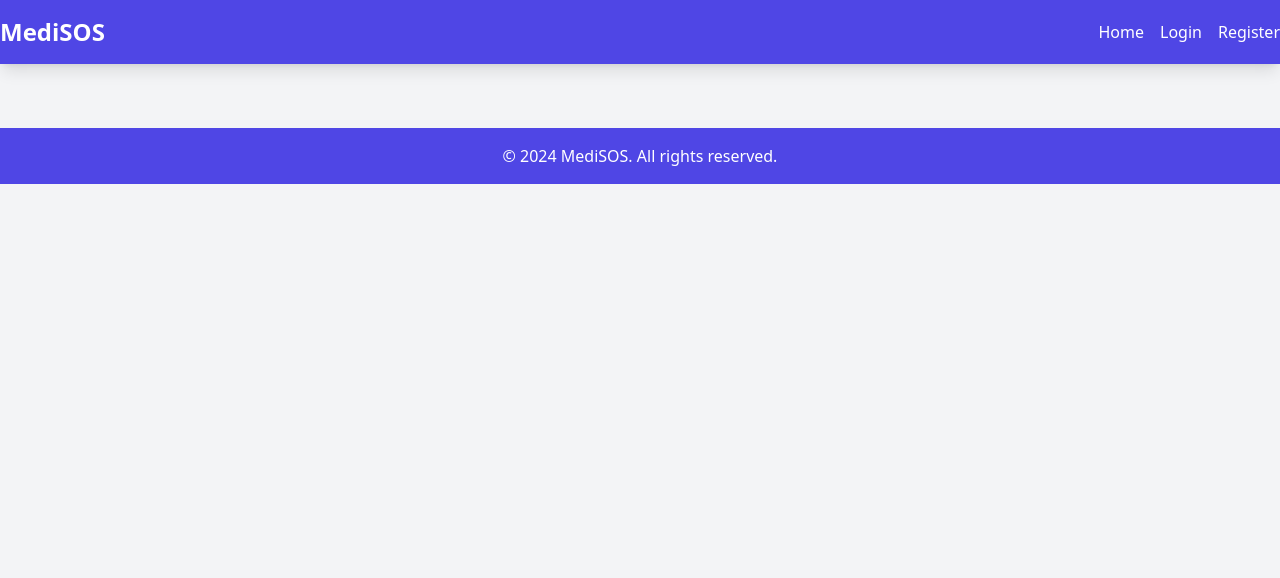
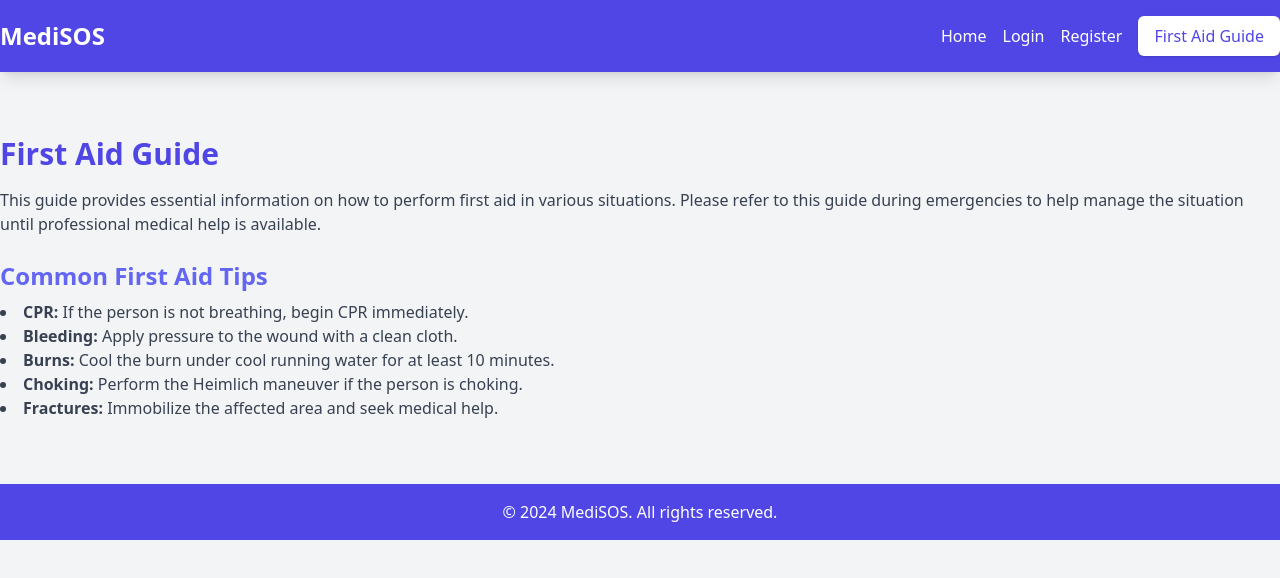
Before and after one commit to Aman-Siingh/health-reminder, a React (Vite) app: page /guide in a window 1280 px wide. Shown: the top 578 px of the page. Built offline with nearby package versions, Linux system fonts and the light colour scheme.

Commit message:
added first aid button

```diff
--- a/src/App.jsx
+++ b/src/App.jsx
@@ -1,9 +1,61 @@
+// import React from 'react';
+// import { BrowserRouter as Router, Routes, Route, Link } from 'react-router-dom';
+// import Home from './pages/Home';
+// import Login from './pages/Login';
+// import Register from './pages/Register';
+// import Dashboard from './pages/Dashboard';
+
+// function App() {
+//   return (
+//     <Router>
+//       <div className="min-h-screen bg-gray-100 text-gray-900">
+//         <header className="bg-indigo-600 shadow-lg py-4">
+//           <nav className="container mx-auto flex justify-between items-center">
+//             <Link to="/" className="text-white text-2xl font-bold">
+//             MediSOS
+//             </Link>
+//             <div className="space-x-4">
+//               <Link to="/" className="text-white hover:text-indigo-300 transition duration-300">
+//                 Home
+//               </Link>
+//               <Link to="/login" className="text-white hover:text-indigo-300 transition duration-300">
+//                 Login
+//               </Link>
+//               <Link to="/register" className="text-white hover:text-indigo-300 transition duration-300">
+//                 Register
+//               </Link>
+//             </div>
+//           </nav>
+//         </header>
+
+//         <main className="container mx-auto py-8">
+//           <Routes>
+//             <Route path="/" element={<Home />} />
+//             <Route path="/login" element={<Login />} />
+//             <Route path="/register" element={<Register />} />
+//             <Route path="/dashboard" element={<Dashboard />} />
+//           </Routes>
+//         </main>
+
+//         <footer className="bg-indigo-600 py-4">
+//           <div className="container mx-auto text-center text-white">
+//             &copy; 2024 MediSOS. All rights reserved.
+//           </div>
+//         </footer>
+//       </div>
+//     </Router>
+//   );
+// }
+
+// export default App;
+
 import React from 'react';
 import { BrowserRouter as Router, Routes, Route, Link } from 'react-router-dom';
 import Home from './pages/Home';
 import Login from './pages/Login';
 import Register from './pages/Register';
 import Dashboard from './pages/Dashboard';
+import Guide from './pages/Guide'; // Import the new Guide page
 
 function App() {
   return (
@@ -12,9 +64,9 @@ function App() {
         <header className="bg-indigo-600 shadow-lg py-4">
           <nav className="container mx-auto flex justify-between items-center">
             <Link to="/" className="text-white text-2xl font-bold">
-            MediSOS
+              MediSOS
             </Link>
-            <div className="space-x-4">
+            <div className="space-x-4 flex items-center">
               <Link to="/" className="text-white hover:text-indigo-300 transition duration-300">
                 Home
               </Link>
@@ -23,6 +75,12 @@ function App() {
               </Link>
               <Link to="/register" className="text-white hover:text-indigo-300 transition duration-300">
                 Register
+              </Link>
+              <Link
+                to="/guide"
+                className="bg-white text-indigo-600 px-4 py-2 rounded-md shadow hover:bg-indigo-50 transition duration-300"
+              >
+                First Aid Guide
               </Link>
             </div>
           </nav>
@@ -34,6 +92,7 @@ function App() {
             <Route path="/login" element={<Login />} />
             <Route path="/register" element={<Register />} />
             <Route path="/dashboard" element={<Dashboard />} />
+            <Route path="/guide" element={<Guide />} /> {/* Add the Guide route */}
           </Routes>
         </main>
 
--- /dev/null
+++ b/src/pages/Guide.jsx
@@ -0,0 +1,27 @@
+// src/pages/Guide.js
+import React from 'react';
+
+function Guide() {
+  return (
+    <div className="container mx-auto py-8">
+      <h1 className="text-3xl font-bold text-indigo-600 mb-4">First Aid Guide</h1>
+      <p className="text-gray-700">
+        This guide provides essential information on how to perform first aid in various situations.
+        Please refer to this guide during emergencies to help manage the situation until professional
+        medical help is available.
+      </p>
+      <section className="mt-6">
+        <h2 className="text-2xl font-semibold text-indigo-500">Common First Aid Tips</h2>
+        <ul className="list-disc list-inside mt-2 text-gray-700">
+          <li><strong>CPR:</strong> If the person is not breathing, begin CPR immediately.</li>
+          <li><strong>Bleeding:</strong> Apply pressure to the wound with a clean cloth.</li>
+          <li><strong>Burns:</strong> Cool the burn under cool running water for at least 10 minutes.</li>
+          <li><strong>Choking:</strong> Perform the Heimlich maneuver if the person is choking.</li>
+          <li><strong>Fractures:</strong> Immobilize the affected area and seek medical help.</li>
+        </ul>
+      </section>
+    </div>
+  );
+}
+
+export default Guide;
```
